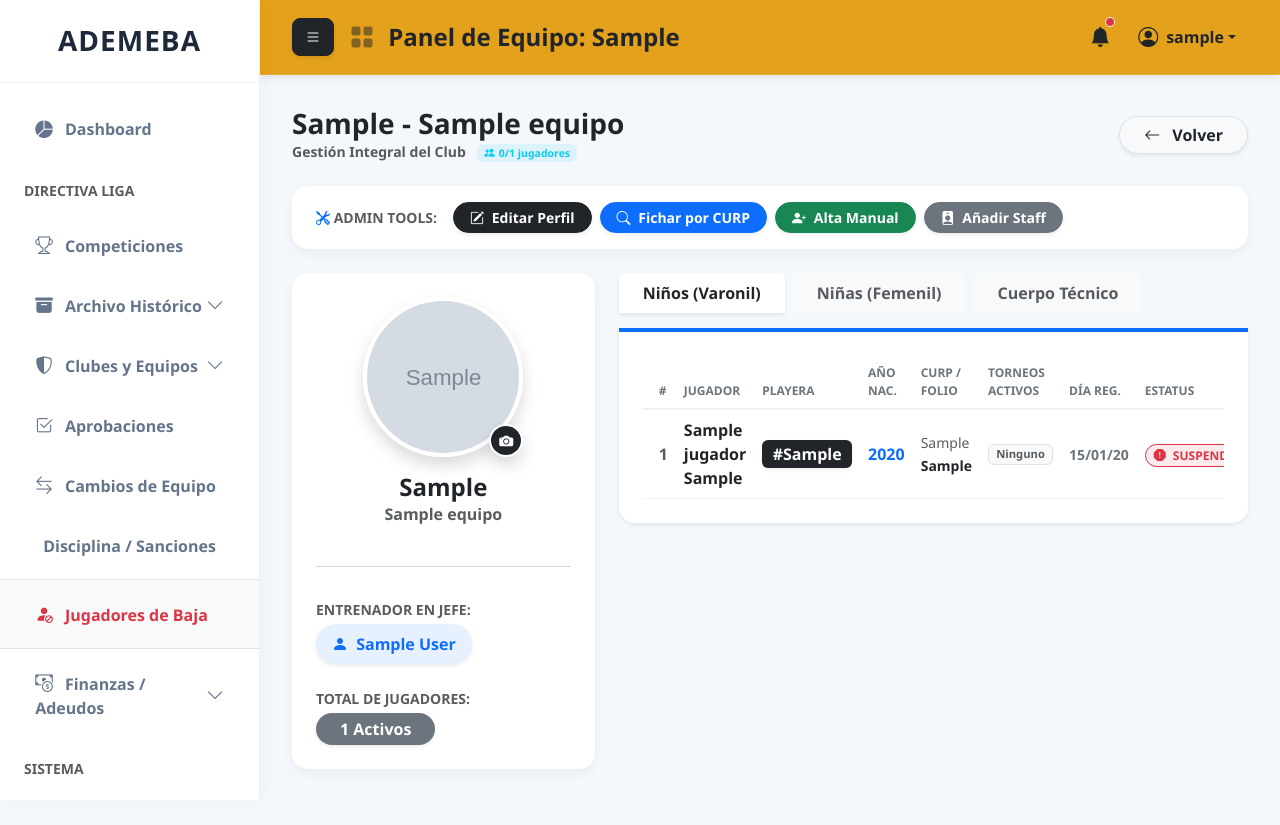
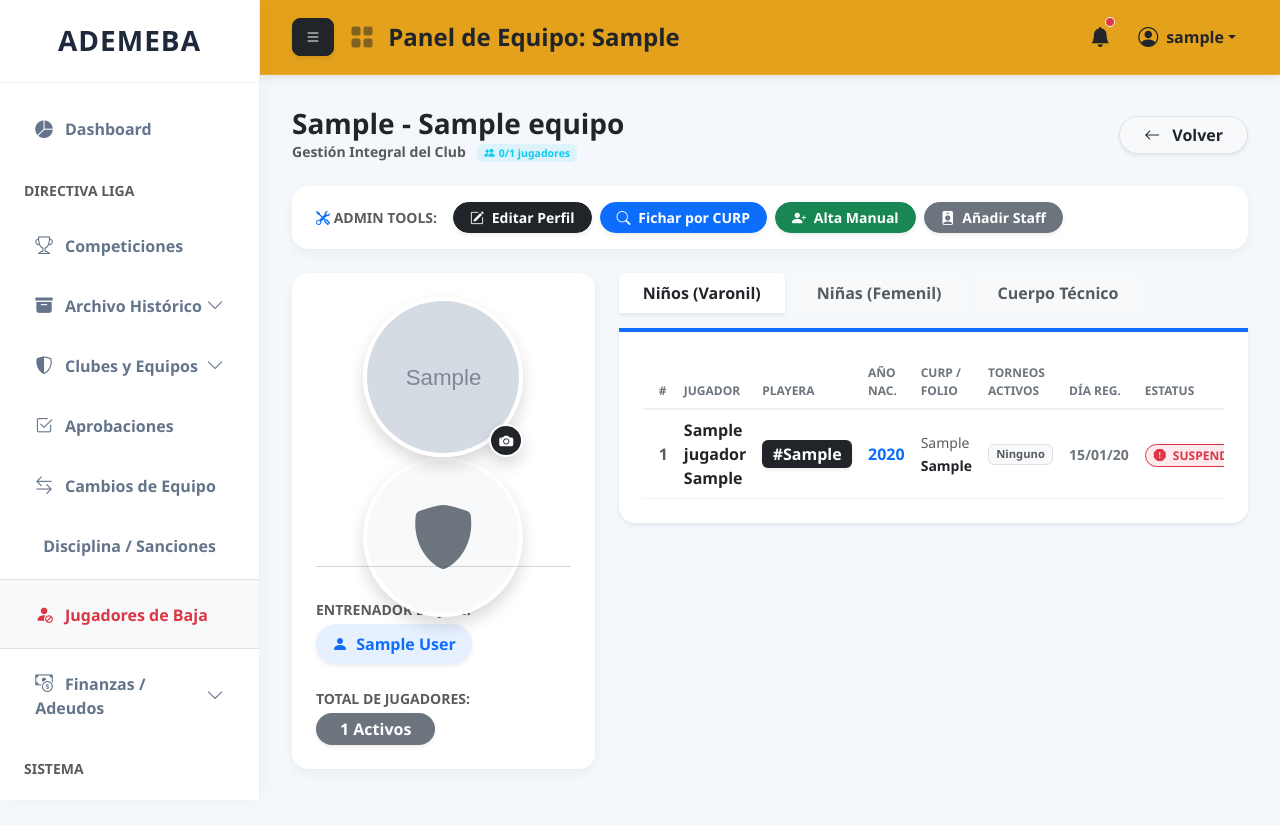
Before and after one commit to Pachecock12/codigo_Ademeba-, a Django app: page /equipo/1/gestionar/ in a window 1280 px wide. Run offline with Django 5.2, Linux system fonts and the light colour scheme; a user stored in the database is signed in; tables that the repository leaves empty hold one stand-in row (values such as "Sample post"); grey boxes marked "Sample" are stand-in pictures.

Commit message:
fix: protege storage.py contra endpoint URL nulo y template contra logos rotos

```diff
--- a/gestion/storage.py
+++ b/gestion/storage.py
@@ -4,6 +4,8 @@ from django.conf import settings
 
 class SupabaseS3Storage(S3Boto3Storage):
     def url(self, name, parameters=None, expire=None):
+        if not getattr(settings, 'AWS_S3_ENDPOINT_URL', None):
+            return super().url(name, parameters, expire)
         name = self._normalize_name(self._clean_name(name))
         project_id = settings.AWS_S3_ENDPOINT_URL.replace('https://', '').split('.')[0]
         return f'https://{project_id}.supabase.co/storage/v1/object/public/{settings.AWS_STORAGE_BUCKET_NAME}/{name}'
--- a/gestion/templates/gestion/gestionar_equipo.html
+++ b/gestion/templates/gestion/gestionar_equipo.html
@@ -61,7 +61,10 @@
             <div class="card border-0 shadow-sm rounded-4 p-4 text-center h-100 bg-white">
                 <div class="mx-auto mb-3 position-relative" style="width: 160px; height: 160px;">
                     {% if equipo.logo %}
-                        <img src="{{ equipo.logo.url }}" class="rounded-circle border border-4 border-white object-fit-cover shadow" width="100%" height="100%" alt="Logo Club">
+                        <img src="{{ equipo.logo.url }}" class="rounded-circle border border-4 border-white object-fit-cover shadow" width="100%" height="100%" alt="Logo Club" onerror="this.style.display='none';this.nextElementSibling.style.display='flex';">
+                        <div class="bg-light rounded-circle border border-4 border-white d-flex align-items-center justify-content-center shadow h-100 w-100" style="display:none;">
+                            <i class="bi bi-shield-fill text-secondary" style="font-size: 4rem;"></i>
+                        </div>
                     {% else %}
                         <div class="bg-light rounded-circle border border-4 border-white d-flex align-items-center justify-content-center shadow h-100 w-100">
                             <i class="bi bi-shield-fill text-secondary" style="font-size: 4rem;"></i>
```
